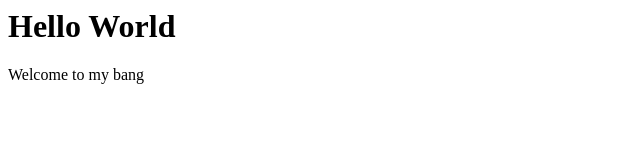
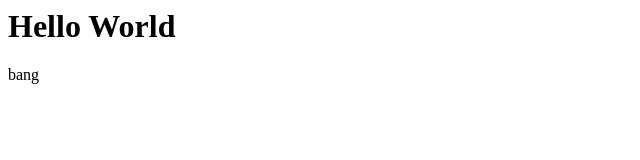
Before and after one commit to Leomhango/Leo-portifolio, a plain HTML site: page index.html in a window 1280 px wide. Shown: the full height of the page, 0-640 px from the left. Drawn offline with Linux system fonts and the light colour scheme.

Commit message:
Update index.html

```diff
--- a/index.html
+++ b/index.html
@@ -4,6 +4,6 @@
   </head>
   <body>
     <h1>Hello World</h1>
-    <p>Welcome to my bang</p>
+    <p> bang</p>
   </body>
 </html>
```
